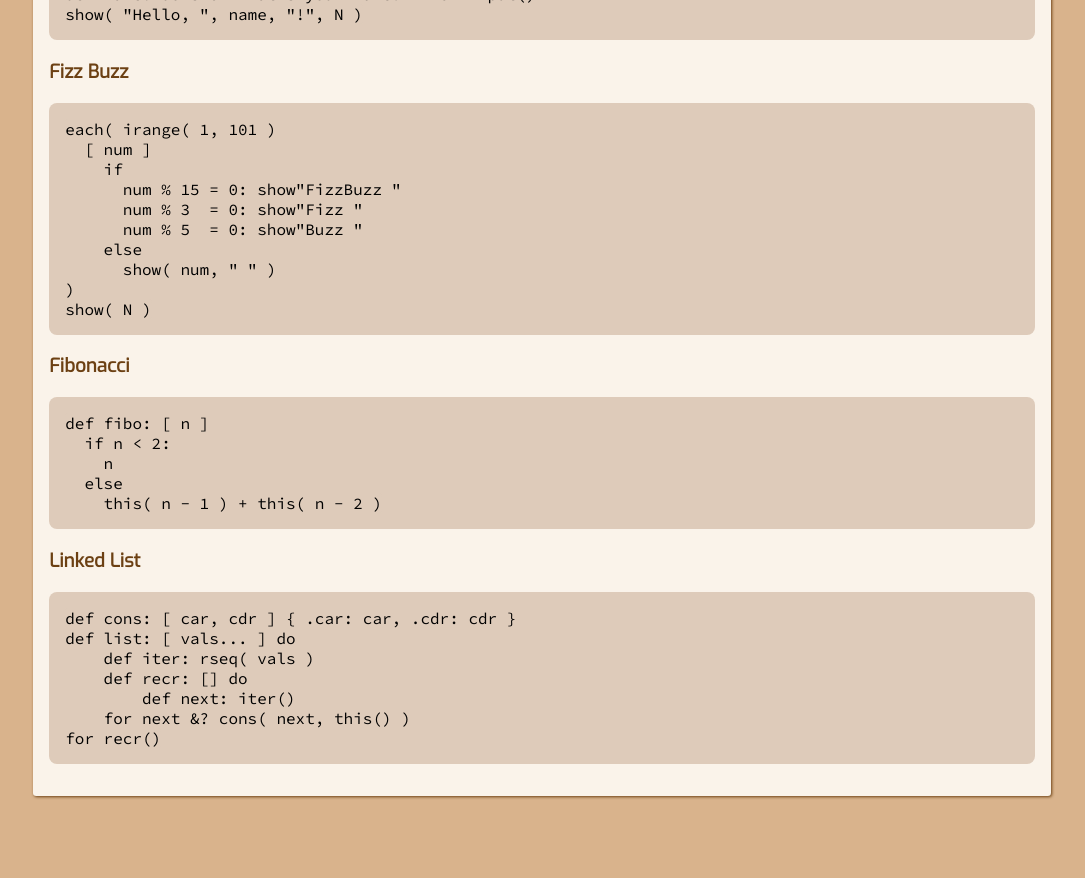
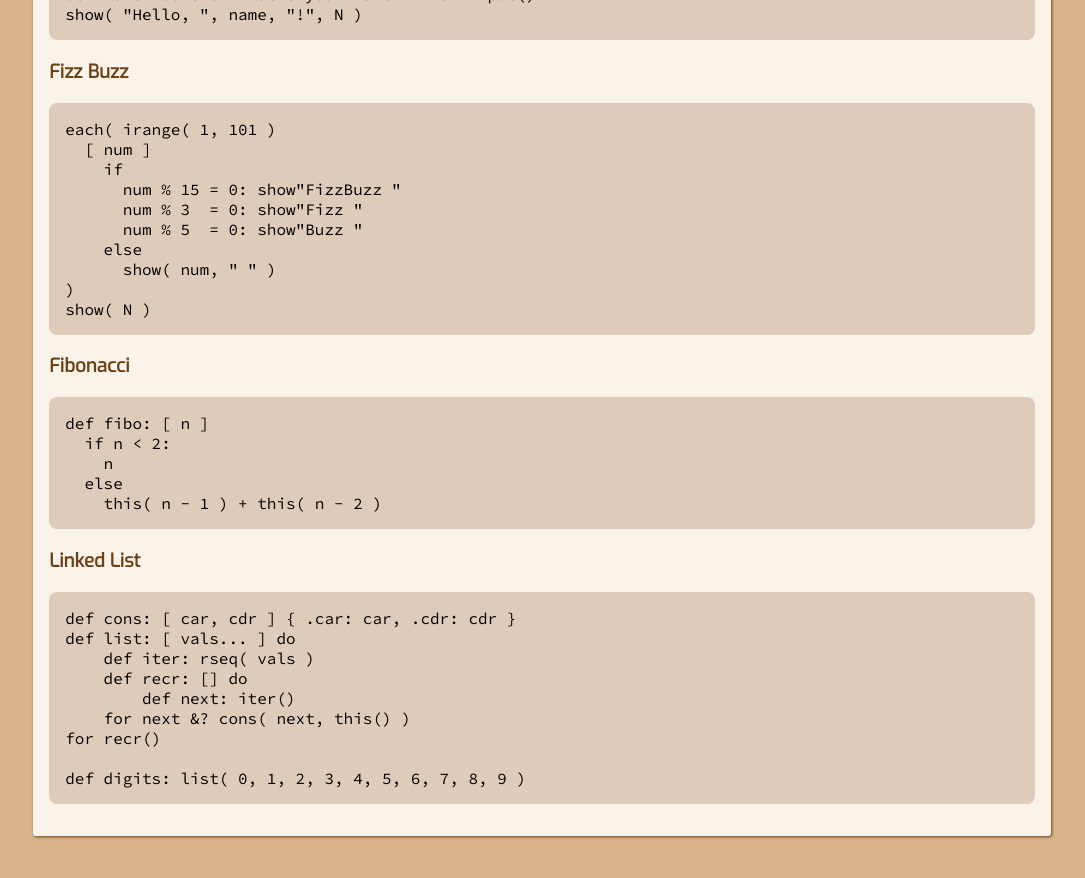
Before and after one commit to ten-lang/ten-lang, a Jekyll site: the page built from index.md, in a window 1280 px wide and 900 px high, scrolled down 1286 px. Shown: the top 878 px of the window, without its empty margins (98-1183 px from the left). Built offline with Jekyll 4.4.1, drawn with Linux system fonts in a browser that asks for light colours.

Commit message:
Modify linked list example to index.md

```diff
--- a/index.md
+++ b/index.md
@@ -80,3 +80,5 @@ looks like:
             def next: iter()
         for next &? cons( next, this() )
     for recr()
+
+    def digits: list( 0, 1, 2, 3, 4, 5, 6, 7, 8, 9 )
```
